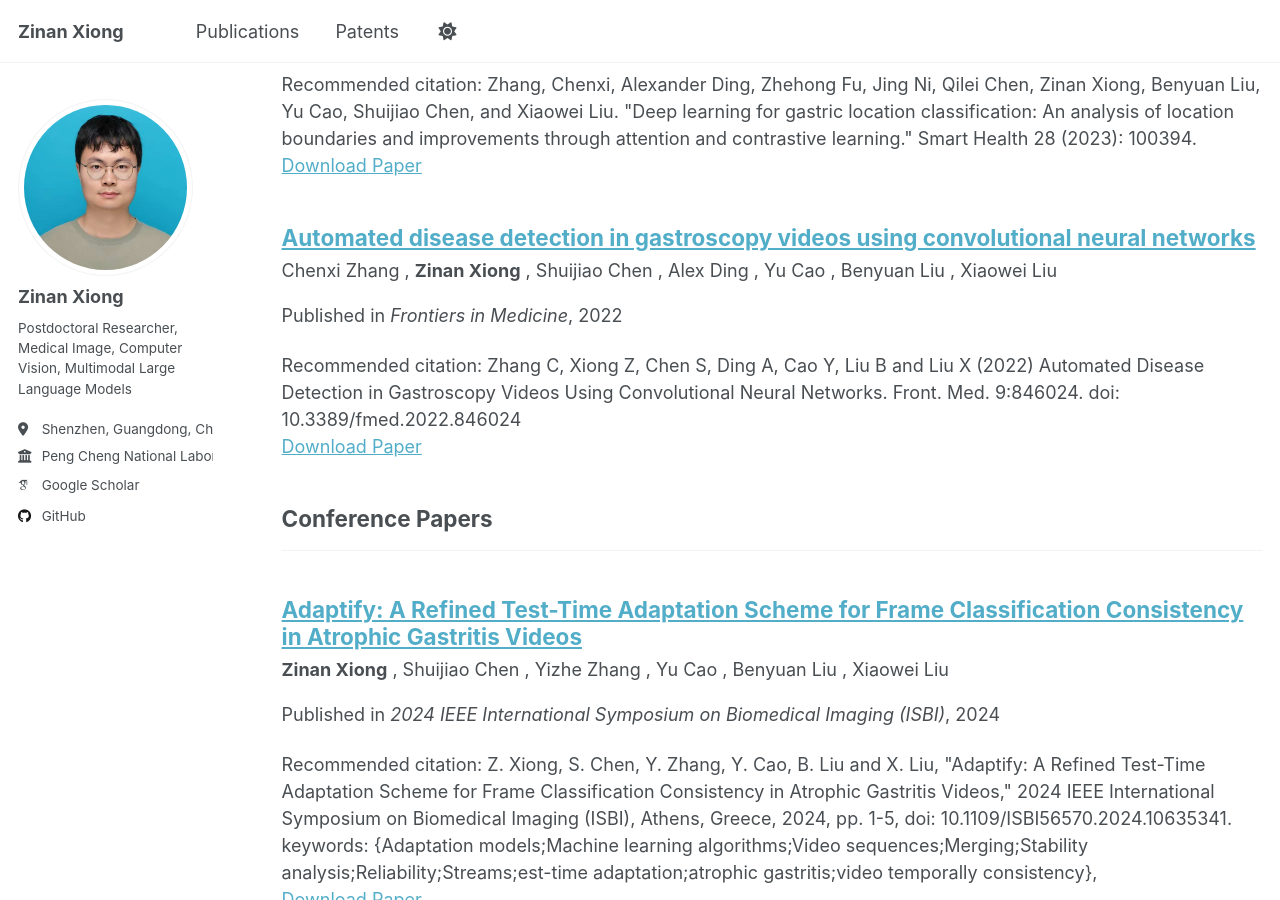
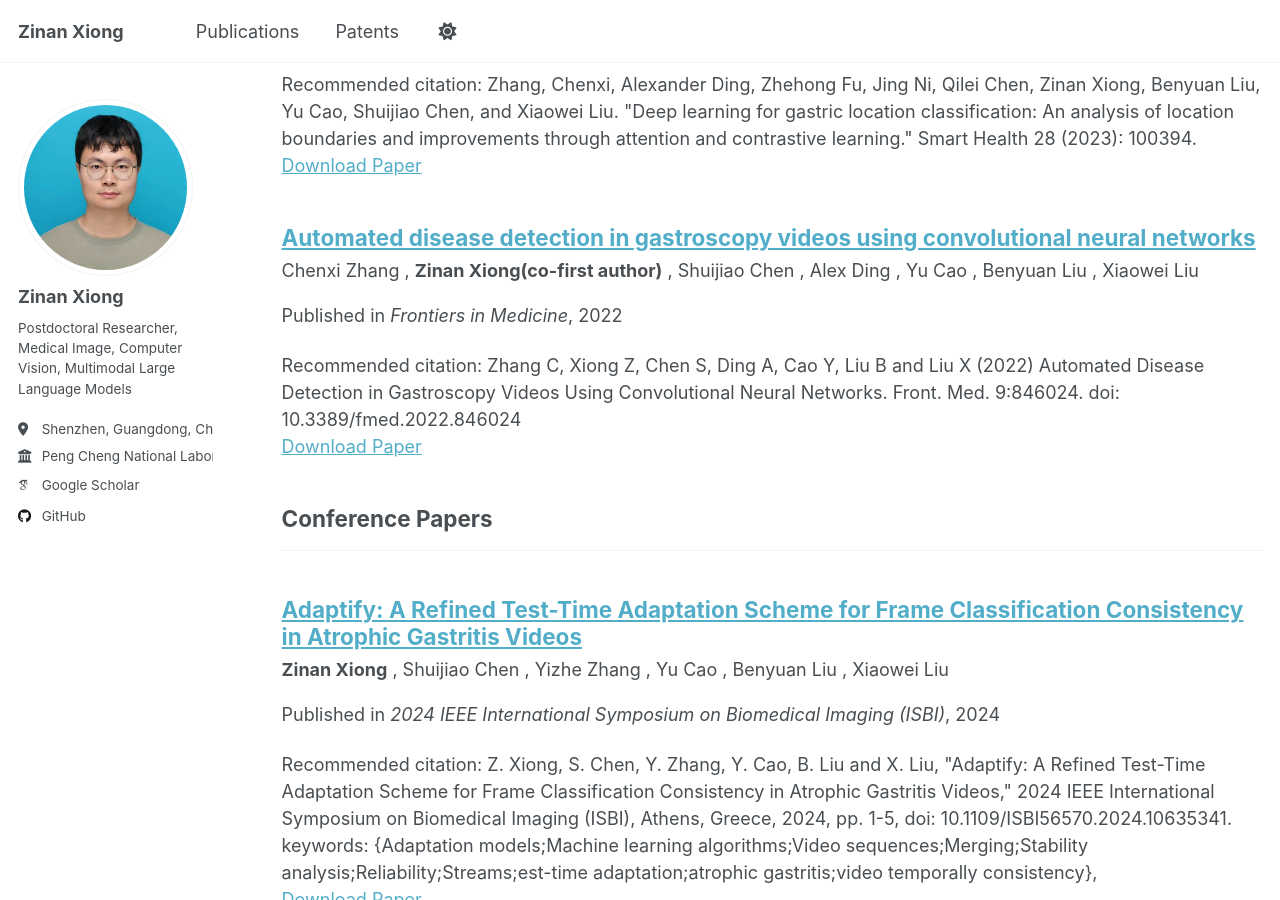
Before and after one commit to ttppss/zinanxiong, a Jekyll site: the page built from _pages/publications.html, in a window 1280 px wide and 900 px high, scrolled down 1258 px. Built offline with Jekyll 4.4.1, drawn with Linux system fonts in a browser that asks for light colours; some web fonts are replaced; a script that is not in the unit is left out.

Commit message:
Update 2009-10-01-paper-title-number-1.md

```diff
--- a/_publications/2009-10-01-paper-title-number-1.md
+++ b/_publications/2009-10-01-paper-title-number-1.md
@@ -1,6 +1,6 @@
 ---
 title: "Automated disease detection in gastroscopy videos using convolutional neural networks"
-authors: ["Chenxi Zhang", "Zinan Xiong", "Shuijiao Chen", "Alex Ding", "Yu Cao", "Benyuan Liu", "Xiaowei Liu"]
+authors: ["Chenxi Zhang", "Zinan Xiong(co-first author)", "Shuijiao Chen", "Alex Ding", "Yu Cao", "Benyuan Liu", "Xiaowei Liu"]
 collection: publications
 category: manuscripts
 permalink: /publication/2009-10-01-paper-title-number-1
```
